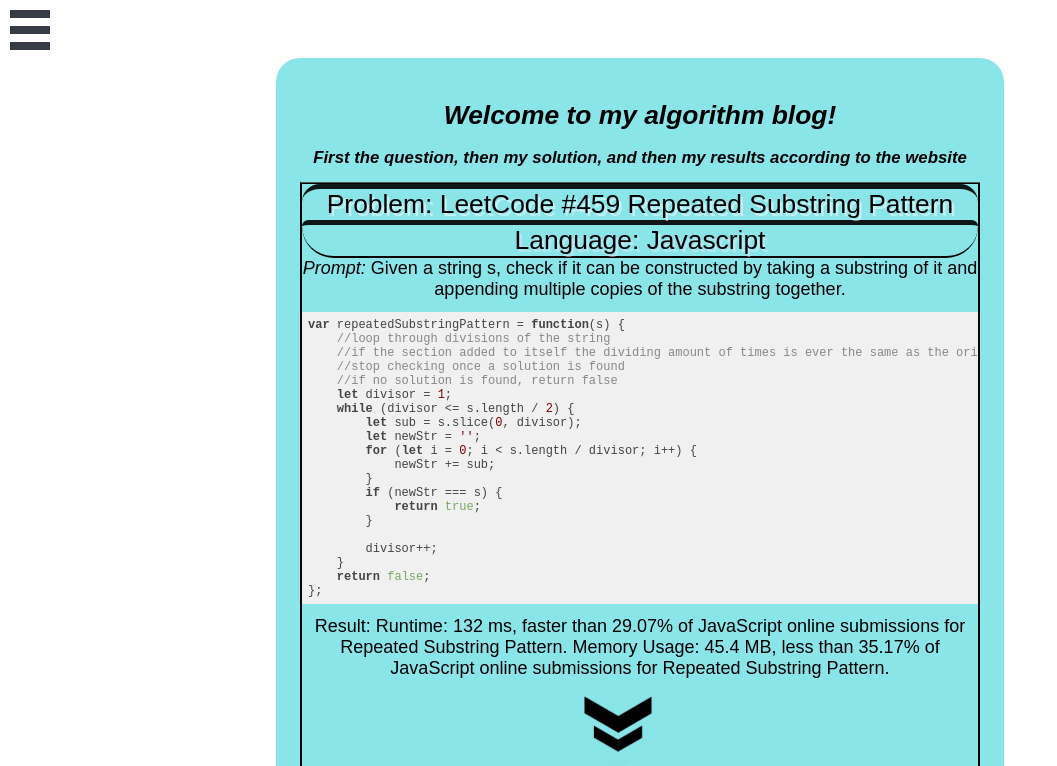
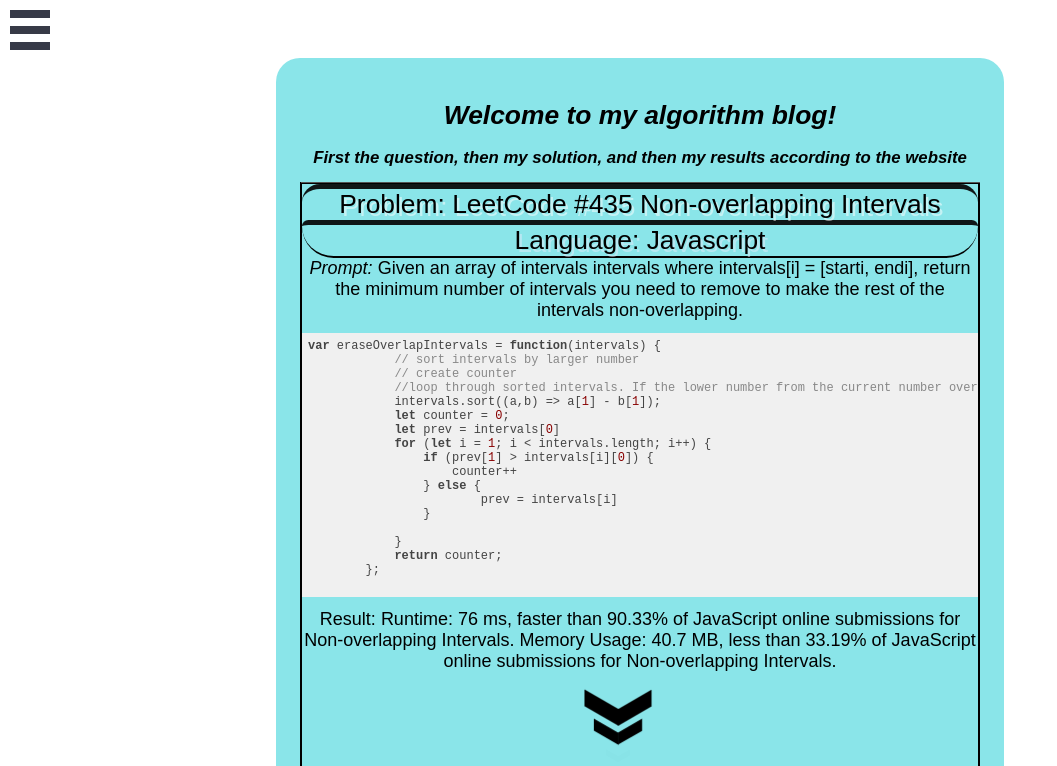
Before and after one commit to pachown/Thomas-McNutt-Website, a Next.js app in the folder website/: page /algos in a window 1280 px wide. Shown: the top 766 px of the page, without its empty margins (0-1057 px from the left). Built offline with nearby package versions, Linux system fonts and the light colour scheme.

Commit message:
Added LeetCode #435 Non-overlapping Intervals to algos

```diff
--- a/website/algorithms.js
+++ b/website/algorithms.js
@@ -5,6 +5,30 @@
 // Third element is a basic test
 // Fourth element is the most complicated solution I can find on leetcode with deep description of how it differs from my solution
 let algos = {
+    'LeetCode #435 Non-overlapping Intervals':[
+        `Given an array of intervals intervals where intervals[i] = [starti, endi], return the minimum number of intervals you need to remove to make the rest of the intervals non-overlapping.`,
+        `var eraseOverlapIntervals = function(intervals) {
+            // sort intervals by larger number
+            // create counter
+            //loop through sorted intervals. If the lower number from the current number overlaps the larger number of the next interval, increment counter
+            intervals.sort((a,b) => a[1] - b[1]);
+            let counter = 0;
+            let prev = intervals[0]
+            for (let i = 1; i < intervals.length; i++) {
+                if (prev[1] > intervals[i][0]) {
+                    counter++
+                } else {
+                        prev = intervals[i]
+                }
+
+            }
+            return counter;
+        };
+        `,
+        `Runtime: 76 ms, faster than 90.33% of JavaScript online submissions for Non-overlapping Intervals.\n
+        Memory Usage: 40.7 MB, less than 33.19% of JavaScript online submissions for Non-overlapping Intervals.`,
+        `Javascript`
+    ],
     'LeetCode #459 Repeated Substring Pattern':[
         `Given a string s, check if it can be constructed by taking a substring of it and appending multiple copies of the substring together.`,
 `var repeatedSubstringPattern = function(s) {
```
